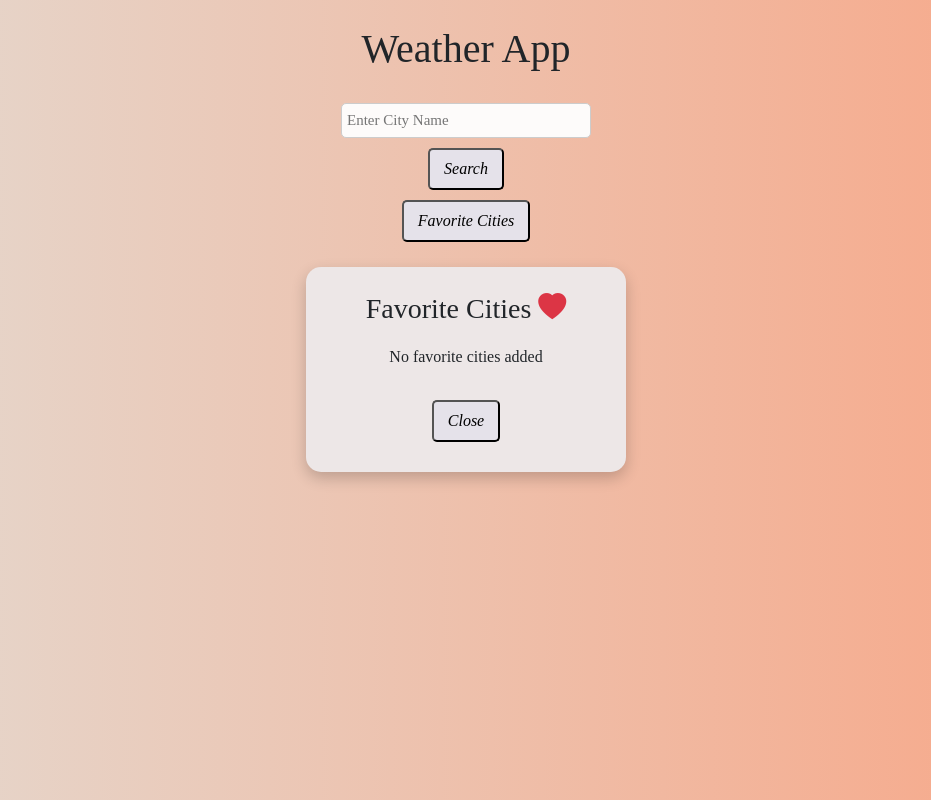
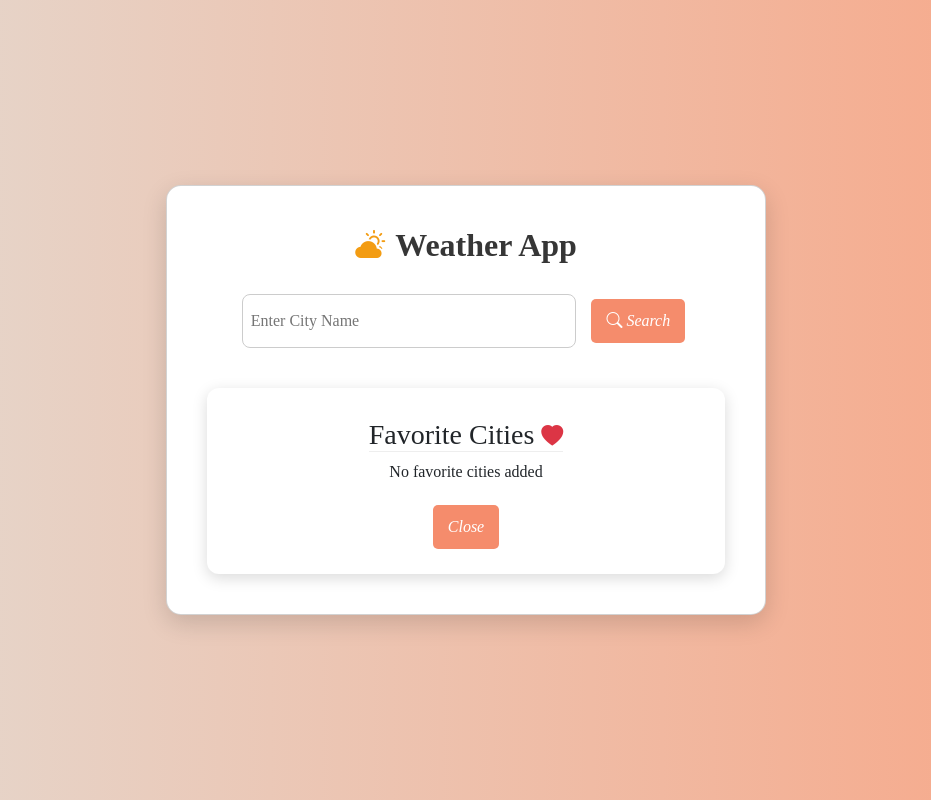
Before and after one commit to Bhagya421/Weather-App, a React (Vite) app: page / in a window 1280 px wide. Both pictures are taken after a click on the button "Favorite Cities". Shown: the whole page, without its empty margins (174-1105 px from the left). Built offline with nearby package versions, Linux system fonts and the light colour scheme.

Commit message:
Updated UI of app.jsx, weatherBox.jsx, FavCity.jsx

```diff
--- a/src/App.css
+++ b/src/App.css
@@ -1,34 +1,88 @@
 body{
-  text-align: center;
+  margin:0;
   font-family: 'Times New Roman', Times, serif;
   background: linear-gradient(to right, #e4dad1, #f8a686);
+  /* center the card */
+  display:flex;
+  justify-content:center;
+  align-items:center;
+  min-height:100vh;
+
 }
 
-h1{
-  margin: 25px;
+.container{
+  display:flex;
+  justify-content:center;
+  align-items:center;
+}
+
+/* MAIN CARD */
+.weather-card{
+  width:600px;
+  border-radius:15px;
+  box-shadow:0 8px 25px rgba(0,0,0,0.15);
+  background:white;
+  padding:40px;
+  text-align:center;
+}
+
+/* TITLE */
+.app-title{
+  font-size: 32px;
+  font-weight: bold;
+  color: #363636;
+  margin-bottom: 30px;
+  display: flex;
+  justify-content: center;
+  align-items: center;
+  gap: 10px;
+}
+
+.title-icon{
+  color: #f39c12;
+  font-size: 30px;
+}
+
+/* SEARCH AREA */
+.search-box{
+  display:flex;
+  justify-content:center;
+  gap:10px;
+  margin:20px;
 }
 
 input{
-  font-size: 15px;
-  padding: 5px;
-  margin: 5px;
-  border-radius: 5px;
-  background-color:#fdfbfa ;
+  width:70%;
+  padding:8px;
+  border-radius:8px;
   border:1px solid #ccc;
-  width: 250px;
+
 }
 
 button{
-  padding: 7px 14px;
-  background-color:rgb(229, 226, 234) ;
-  color: rgb(0, 0, 0);
-  margin-top: 5px;
-  cursor: pointer;
-  border-radius: 5px;
-  font-style: italic;
-
+  padding:10px 15px !important;
+  border:none;
+  border-radius:8px;
+  background:#f58c6c !important;
+  color:white !important;
 }
 
 button:hover{
-  background-color:rgb(207, 203, 214);
+  background:#f2704f !important;
 }
+
+/* FAVORITE BUTTON */
+.fav-btn{
+  margin-top: 15px;
+}
+
+/* WEATHER BOX */
+
+
+/* CITY NAME */
+
+
+/* WEATHER DETAILS */
+
+
+/* ICONS */
--- a/src/App.jsx
+++ b/src/App.jsx
@@ -45,6 +45,10 @@ function App() {
   const addToFav = (city) =>{
       if(!favcity.includes(city)){ //checks whether the ciy is already in array
         setFavCity([...favcity,city]); //if not then the city is added to the existing array
+        alert(city + " is added to Favorites City List");
+      }
+      else{
+        alert(city + " is already in Favorites City List");
       }
   }
 
@@ -63,19 +67,22 @@ function App() {
 
   return (
     <>
+    <div className="container">
+
+      <div className='card weather-card'>
 
         <div id='head'>
 
             {/* heading */}
-      <h1>Weather App</h1>
+            <h1 className="app-title"><i className="bi bi-cloud-sun-fill title-icon"></i> Weather App</h1>
+
+            <div className='search-box'>
 
               {/* input box that stores city as value onchange used to update city value using setcity  */}
               <input type="text" placeholder='Enter City Name' value={city} onChange={e => setCity(e.target.value)}/>
 
-      <br />
-
               {/* search button */}
-      <button onClick={getWeather}>Search</button>
+              <button onClick={getWeather}> <i className="bi bi-search"></i> Search</button>
 
             </div>
 
@@ -85,15 +92,19 @@ function App() {
       )}
 
       {/* if weather has no data and weather box is not displayed then at this stage if favcity btn is clicked it triggers favcitybox */}
-    {!weather && (
-      <button onClick={favCitybtn}>Favorite Cities</button>
+      {!weather && !fav && (
+        <button className='fav-btn' onClick={favCitybtn}> <i className="bi bi-heart"></i> Favorite Cities</button>
       )}
 
       {/* Favcitybox is triggered if fav is true (favcity btn is clicked) and weather has no data and weather box is not displayed */}
       {fav && !weather && (
         <FavcityBox favcity={favcity} closefavcity={closefavcity} />
       )}
+        </div>
 
+      </div>
+
+  </div>
   </>
   )
 }
--- a/src/Components/FavcityBox.css
+++ b/src/Components/FavcityBox.css
@@ -1,28 +1,32 @@
-#favbox{
-  background-color: rgb(237, 231, 231);
-  width: 320px;
-  padding: 25px;
-  margin: 20px auto;
-  border-radius: 15px;
-  text-align: center;
-  box-shadow: 0px 6px 15px rgba(0,0,0,0.2);
+.fav-city-card{
+    margin-top: 40px;
+    padding: 20px;
+    border-radius: 12px;
+    background: #ffffff;
+    text-align: center;
+    box-shadow: 0px 4px 15px rgba(0,0,0,0.15);
+    width: 100%;
+    display: flex;
+    flex-direction: column;
+    align-items: center;
 }
 
-#favbox p{
-    margin-top: 20px;
+.fav-city-card h3{
+  margin-top: 10px;
+  border-bottom: 1px solid #eee;
+
 }
 
-#favbox ul{
-  list-style: none;
-  padding: 0;
+.fav-city-card ul{
+    list-style: none;
+    padding: 0;
 }
 
-#favbox li{
-  font-size: 18px;
-  margin: 8px 0;
-  color: rgb(66, 66, 66);
+.fav-city-card li{
+    padding: 8px;
+    border-bottom: 1px solid #eee;
 }
 
-#favbox button{
-  margin-top: 15px;
+.heart{
+  font-size: 22px;
 }
--- a/src/Components/FavcityBox.jsx
+++ b/src/Components/FavcityBox.jsx
@@ -4,9 +4,9 @@ import './FavcityBox.css'
 function FavcityBox({favcity, closefavcity}) {
 
   return (
-    <div id='favbox'>
+    <div className='fav-city-card'>
         {/* Heading with bootstrap heart icon and added color */}
-        <h3>Favorite Cities <i className="bi bi-heart-fill text-danger"></i> </h3>
+        <h3>Favorite Cities <i className="bi bi-heart-fill text-danger heart"></i> </h3>
 
         {/* Ternary operator is used. p tag is displayed if rray is empty else the list of city is showed using map method where each city is deisplayed from favcity array using index */}
         {favcity.length === 0 ? (
--- a/src/Components/WeatherBox.css
+++ b/src/Components/WeatherBox.css
@@ -1,32 +1,33 @@
-#box{
-  margin-top:20px;
-  background: rgb(235,234,231);
-  /* stays centered */
-  display:inline-block;
-  padding:30px;
-  width:30%;
+.weather-box{
+  margin-top:40px;
+  padding:25px;
   border-radius:12px;
-  box-shadow: 0px 5px 15px rgba(2, 2, 2, 0.2);
+  background-color: white;
+  /* different shadow */
+  box-shadow:0 4px 15px rgba(0,0,0,0.1);
+  text-align:center;
 }
-#box h3{
+
+.city-name{
+  font-weight:bold;
+  font-size:20px;
+  margin-bottom:10px;
   font-style: italic;
-  font-family: 'Times New Roman', Times, serif;
-  margin-bottom: 10px;
 }
-#box p{
-  font-size: 18px;
-  margin-bottom: 8px;
-  font-family: 'Times New Roman', Times, serif;
+
+.weather-box p{
+  margin:6px ;
 }
+
+.weather-box i{
+  font-size:18px;
+  margin-right:5px;
+}
+
 button{
   padding: 7px 14px;
-  background-color:rgb(229, 226, 234) ;
-  color: rgb(0, 0, 0);
   margin: 5px;
   cursor: pointer;
   border-radius: 5px;
   font-style: italic;
 }
-button:hover{
-  background-color:rgb(207, 203, 214);
-}
--- a/src/Components/WeatherBox.jsx
+++ b/src/Components/WeatherBox.jsx
@@ -39,21 +39,21 @@ function WeatherBox({weather, closeBox, addtofav}) {
 
   return (
     <div>
-        <div id='box'>
+        <div className='weather-box'>
             {/* City name */}
-            <h3><i class="bi bi-geo-alt-fill text-danger"></i> {weather.name}</h3>
+            <h3 className='city-name'><i class="bi bi-geo-alt-fill text-danger"></i> {weather.name}</h3>
 
             {/* shows the Decription of the weather and using i tag the icon is displayed, where in icon, the color is also mentioned */}
-            <p ><i className={icon} ></i>  {weather.weather[0].description}</p>
+            <p className='weather-row'><i className={icon} ></i>  {weather.weather[0].description}</p>
 
             {/*  shows temperature of the particular city and icon is added using bootstrap with color */}
-            <p><i class="bi bi-thermometer-half text-danger"></i> Temperature : {weather.main.temp}  </p>
+            <p className='weather-row'><i class="bi bi-thermometer-half text-danger"></i> Temperature : {weather.main.temp}  </p>
 
             {/* shows humidity of the particular city and icon is added using bootstrap with color */}
-            <p><i className="bi bi-droplet text-primary"></i> humidity : {weather.main.humidity} %</p>
+            <p className='weather-row'><i className="bi bi-droplet text-primary"></i> humidity : {weather.main.humidity} %</p>
 
             {/* shows wind speed of the particular city and icon is added using bootstrap with color */}
-            <p> <i class="bi bi-wind text-info"></i> Wind speed : {weather.wind.speed} m/s </p>
+            <p className='weather-row'> <i class="bi bi-wind text-info"></i> Wind speed : {weather.wind.speed} m/s </p>
 
             {/* when this btn is clicked addtofav fn is triggered where it adds the city to the array of fav city */}
             <button onClick={()=>{addtofav(weather.name)}}>Add to Favorites</button>
```
Lines whose indentation alone changed are shown as unchanged.
